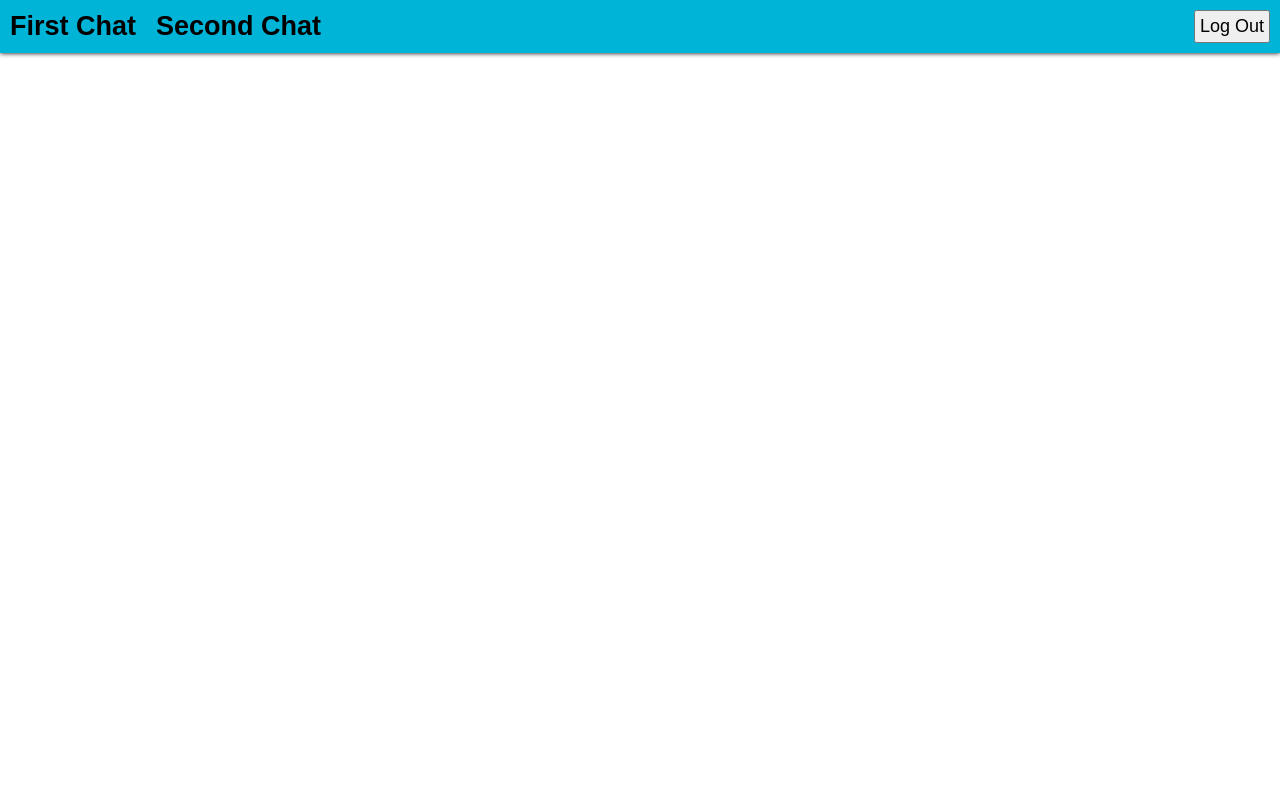
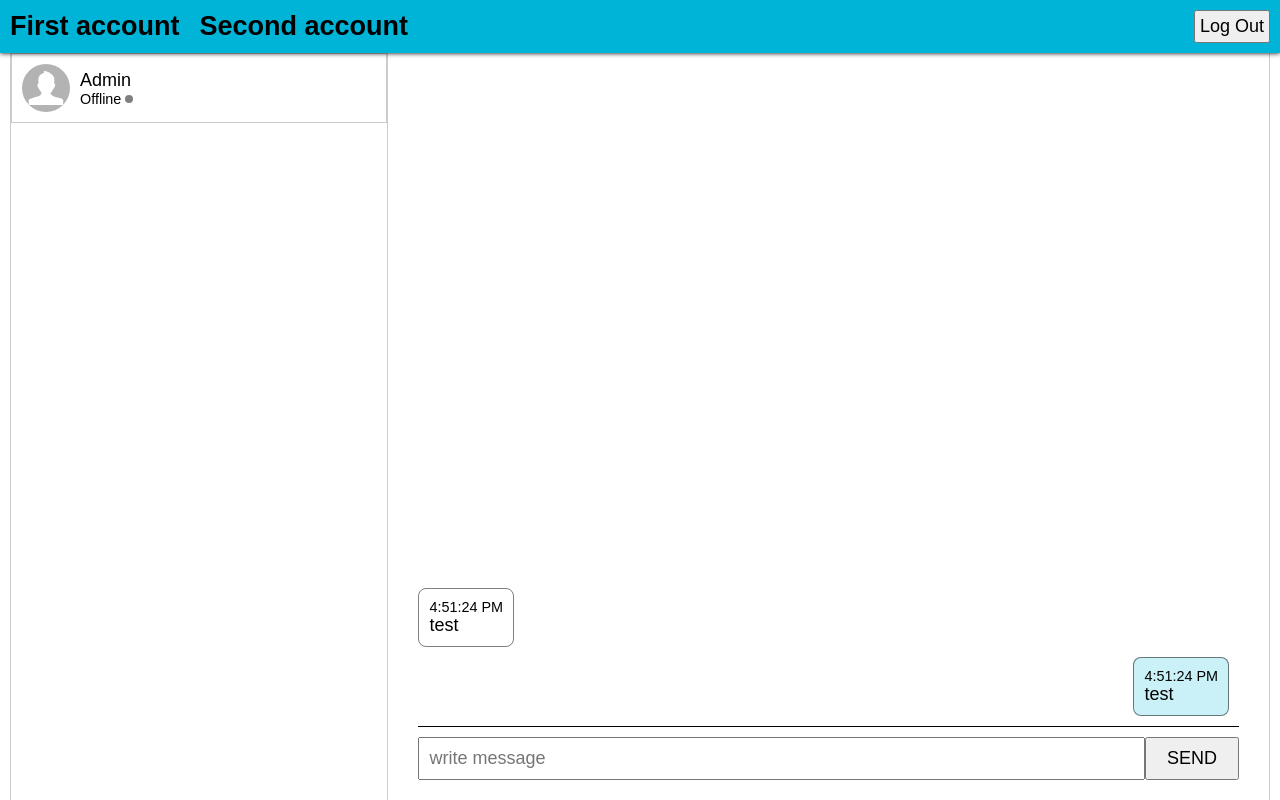
Before and after one commit to VBNetEnjoyer/chat-app, a Vue app: page /#/second-account in a window 1280 px wide. Built offline with nearby package versions, Linux system fonts and the light colour scheme.

Commit message:
Подключен localtorage. Рабочий чат

```diff
--- a/src/App.vue
+++ b/src/App.vue
@@ -12,10 +12,7 @@ export default {
     },
     data(){
         return{
-            users: [
-                {id: 1, login: "admin", password: "admin", username: "Admin", messages:[]},
-                {id: 2, login: "admin2", password: "admin2", username: "Second Admin", messages:[]},
-            ],
+
         }
     }
 }
--- a/src/components/AppHeader.vue
+++ b/src/components/AppHeader.vue
@@ -3,8 +3,8 @@
         <div class="header__container">
             <div class="header__body">
                 <nav class="header__nav nav">
-                    <router-link class="nav__link" to="/">First Chat</router-link>
-                    <router-link class="nav__link" to="/second-chat">Second Chat</router-link>
+                    <router-link class="nav__link" to="/">First account</router-link>
+                    <router-link class="nav__link" to="/second-account">Second account</router-link>
                 </nav>
                 <button class="header__btn">Log Out</button>
              </div>
--- a/src/components/ChatBody.vue
+++ b/src/components/ChatBody.vue
@@ -4,25 +4,11 @@
             <div class="page__body">
                 <div class="page__leftside">
                     <div class="page__contacts-box">
-                        <!-- <div class="contact">
-                             <div class="contact__avatar">
-                                <img src="./avatar.svg" alt="">
-                            </div>
-                            <div class="contact__info">
-                                <div class="contact__name">Admin 1</div>
-                                <div class="contact__status">offline</div>
-                            </div>
-                        </div> -->
+                        <contact-card v-for="contact in contacts" :contact="contact" :key="contact.id"/>
                     </div>
                  </div>
                 <div class="page__rightside">
-                    <div class="page__chat-box">
-                        <message-card v-for="msg in messages" :message=msg :key="msg.date"/>
-                    </div>
-                    <form action="#">
-                        <textarea placeholder="write message" rows="1" v-model="message" @keydown.enter.prevent="sendMessage"/>
-                        <button @click.prevent="sendMessage">SEND</button>
-                    </form>
+                    <chat-box :authUserId="user.id" :chatId="2224"/>
                 </div>
             </div>
         </div>
@@ -30,33 +16,23 @@
 </template>
 
 <script>
-import MessageCard from './MessageCard.vue';
+import ChatBox from '@/components/ChatBox.vue';
+import ContactCard from './ContactCard.vue';
+import AppStorage from "@/model/AppStorage.js";
 
 export default {
     components:{
-        MessageCard
+        ChatBox, ContactCard
     },
     props:{
-        messages:{
-            type: Array,
-            required: true
+        user:{
+            type: Object,
+            required: true,
         }
     },
-    data(){
-        return{
-            message: "",
-        }
-    },
-    methods:{
-        sendMessage(){
-            if(this.message == "") return
-            let msg = {
-                body: this.message,
-                date: Date.now(),
-                isUserMessage: true,
-            };
-            this.message = "";
-            this.$emit("newMessage", msg);
+    computed:{
+        contacts(){
+            return [...this.user.contacts].map(id => AppStorage.getUserById(id));
         }
     },
 
@@ -88,32 +64,4 @@ export default {
     display: flex;
     flex-direction: column;
 }
-.page__chat-box{
-    flex: 1;
-    display: flex;
-    flex-direction: column;
-    border-bottom: 1px solid rgb(0, 0, 0);
-    overflow-y: auto;
-}
-.page__chat-box>*{
-    margin-bottom: 10px;
-}
-
-form{
-    padding: 10px 0px;
-    display: flex;
-}
-input{
-    flex: 1 1 auto;
-    resize: none;
-}
-textarea{
-    flex: 1 1 auto;
-    padding: 10px;
-    resize: none;
-}
-form button{
-    padding: 0px 20px;
-}
-
 </style>
--- /dev/null
+++ b/src/components/ChatBox.vue
@@ -0,0 +1,78 @@
+<template>
+    <div class="page__chat-box">
+        <message-card
+        v-for="msg in messages" :message="msg" :key="msg.date"
+        :class="{usermessage: msg.ownerId == authUserId}"/>
+    </div>
+    <form action="#">
+        <textarea placeholder="write message" rows="1" v-model="message" @keydown.enter.prevent="sendMessage"/>
+        <button @click.prevent="sendMessage">SEND</button>
+    </form>
+</template>
+
+<script>
+import MessageCard from '@/components/MessageCard.vue';
+import AppStorage from "@/model/AppStorage.js"
+
+export default {
+    components:{
+        MessageCard,
+    },
+    props:{
+        authUserId:{
+            type: [Number, String],
+        },
+        chatId:{
+            type: [Number, String],
+        }
+    },
+    data(){
+        return{
+            message: "",
+            messages: AppStorage.getChatById(this.chatId).messages.sort((a, b)=> a.date - b.date)
+        }
+    },
+    methods:{
+        sendMessage(){
+            if(this.message == "") return
+            let msg = {
+                ownerId: this.authUserId,
+                body: this.message,
+                date: Date.now(),
+            };
+            this.message = "";
+            AppStorage.addMessage(this.chatId, msg);
+        }
+    },
+}
+</script>
+
+<style scoped>
+.page__chat-box{
+    flex: 1;
+    display: flex;
+    flex-direction: column;
+    border-bottom: 1px solid rgb(0, 0, 0);
+    overflow-y: auto;
+}
+.page__chat-box>*{
+    margin-bottom: 10px;
+}
+
+form{
+    padding: 10px 0px;
+    display: flex;
+}
+input{
+    flex: 1 1 auto;
+    resize: none;
+}
+textarea{
+    flex: 1 1 auto;
+    padding: 10px;
+    resize: none;
+}
+form button{
+    padding: 0px 20px;
+}
+</style>
--- /dev/null
+++ b/src/components/ContactCard.vue
@@ -0,0 +1,77 @@
+<template>
+    <div class="contact">
+        <div class="contact__avatar">
+            <img src="@/assets/avatar.svg" alt="">
+        </div>
+        <div class="contact__info">
+            <div class="contact__name">{{contact.username}}</div>
+            <div class="contact__status" :class="{offline: !contact.status}">{{
+                contact.status ? "Online" : "Offline"
+            }}</div>
+        </div>
+    </div>
+</template>
+
+<script>
+export default {
+    props:{
+        contact:{
+            type: Object,
+            required: true,
+        }
+    },
+    computed:{
+        isOffline(){
+            return this.contact.status
+        }
+    }
+}
+</script>
+
+<style scoped>
+.contact {
+    border: 1px solid rgb(0, 0, 0, 0.2);
+    display: flex;
+    align-items: center;
+    padding: 10px 10px;
+}
+.contact__avatar {
+    width: 48px;
+    height: 48px;
+    border-radius: 50%;
+    overflow: hidden;
+}
+.contact__avatar img {
+    width: 100%;
+    height: 100%;
+}
+
+.contact__info {
+    margin-left: 10px;
+}
+.contact__status {
+    position: relative;
+    font-size: 0.8em;
+}
+.contact__status::after {
+    content: " ";
+    position: absolute;
+    top: 4px;
+    margin-left: 4px;
+    width: 8px;
+    height: 8px;
+    background-color: green;
+    border-radius: 8px;
+}
+.contact__status.offline::after {
+    content: " ";
+    position: absolute;
+    top: 4px;
+    margin-left: 4px;
+    width: 8px;
+    height: 8px;
+    background-color: grey;
+    border-radius: 8px;
+}
+
+</style>
--- a/src/components/MessageCard.vue
+++ b/src/components/MessageCard.vue
@@ -1,13 +1,11 @@
 <template>
-    <div class="message" :class="{usermessage: isUserMessage}">
+    <div class="message">
         <div class="message__time">{{new Date(message.date).toLocaleTimeString()}}</div>
         <div class="message__body">{{message.body}}</div>
     </div>
 </template>
 
 <script>
-import { computed } from '@vue/reactivity';
-
 export default {
     props:{
         message: {
@@ -15,11 +13,6 @@ export default {
             required: true,
         },
     },
-    computed:{
-        isUserMessage(){
-            return this.message.isUserMessage
-        }
-    }
 }
 </script>
 
@@ -35,6 +28,9 @@ export default {
 .message:first-child{
     margin: auto 0 0 0;
 }
+.message.usermessage:first-child{
+    margin: auto 10px 10px auto;
+}
 .message.usermessage{
     margin: 0 10px 0 auto;
     background-color: #CAF0F8;
--- /dev/null
+++ b/src/model/AppStorage.js
@@ -0,0 +1,95 @@
+export default(()=>{
+    const KEY_FOR_LOCAL_STORAGE = "MMIS CHAT";
+
+    let data = null;
+
+    if(!localStorage.getItem(KEY_FOR_LOCAL_STORAGE)){
+        data = {
+            users: [
+                {
+                    id: 0,
+                    login: "admin",
+                    password: "admin",
+                    username: "Admin",
+                    status: false,
+                    contacts: [
+                        1
+                    ],
+                    userChats: [
+                        Date.now()
+                    ]
+                },
+                {
+                    id: 1,
+                    login: "admin2",
+                    password: "admin2",
+                    username: "Second Admin",
+                    status: false,
+                    contacts: [
+                        0
+                    ],
+                    userChats: [
+                        Date.now()
+                    ]
+                },
+            ],
+            chats: [
+                {
+                    id: 2224,
+                    messages:[
+                        {
+                            ownerId: 0,
+                            body: "test",
+                            date: Date.now(),
+                        },
+                        {
+                            ownerId: 1,
+                            body: "test",
+                            date: Date.now()+1,
+                        },
+                    ]
+                }
+            ],
+
+
+        };
+        updateLocalStorage();
+
+    } else {
+        data = JSON.parse(localStorage.getItem(KEY_FOR_LOCAL_STORAGE));
+    }
+
+    function addMessage(chatId, msg){
+        data.chats.filter(el => el.id === chatId)[0].messages.push(msg);
+        updateLocalStorage();
+    }
+    function getUserById(userId){
+        return data.users.filter(el => el.id === userId)[0];
+    }
+
+    function getChatById(chatId){
+        return data.chats.filter(el => el.id === chatId)[0];
+    }
+
+    function createNewChat(firstUserId, secondUserId){
+        let newChat = {
+            id: Date.now(),
+            messages: [],
+        }
+        data.chats.push(newChat);
+        getUserById(firstUserId).userChats.push(newChat.id);
+        getUserById(secondUserId).userChats.push(newChat.id);
+    }
+
+    function updateLocalStorage(){
+        localStorage.setItem(KEY_FOR_LOCAL_STORAGE, JSON.stringify(data))
+    }
+
+    return{
+        data,
+        addMessage,
+        getUserById,
+        getChatById
+    }
+
+})();
--- a/src/pages/FirstAccount.vue
+++ b/src/pages/FirstAccount.vue
@@ -1,32 +1,20 @@
 <template>
-    <ChatBody :messages="messages" @newMessage="addNewMessage"/>
+    <ChatBody :user="user"/>
 </template>
 
 <script>
 import ChatBody from '../components/ChatBody.vue';
+import AppStorage from "@/model/AppStorage.js"
 
 export default {
     data(){
         return{
-            messages: [
-                {
-                    body: "body",
-                    date: Date.now(),
-                    isUserMessage: false,
-                }
-            ],
-            test: "test"
+            user: AppStorage.data.users[0],
         }
     },
     components:{
         ChatBody,
     },
-    methods:{
-        addNewMessage(message){
-            this.messages.push(message);
-        }
-    }
-
 }
 </script>
 
--- a/src/pages/SecondAccount.vue
+++ b/src/pages/SecondAccount.vue
@@ -1,10 +1,20 @@
 <template>
-
+    <ChatBody :user="user"/>
 </template>
 
 <script>
+import ChatBody from '../components/ChatBody.vue';
+import AppStorage from "@/model/AppStorage.js"
+
 export default {
-
+    data(){
+        return{
+            user: AppStorage.data.users[1],
+        }
+    },
+    components:{
+        ChatBody,
+    },
 }
 </script>
 
```
Also changed, not shown: src/assets/avatar.svg (added).
